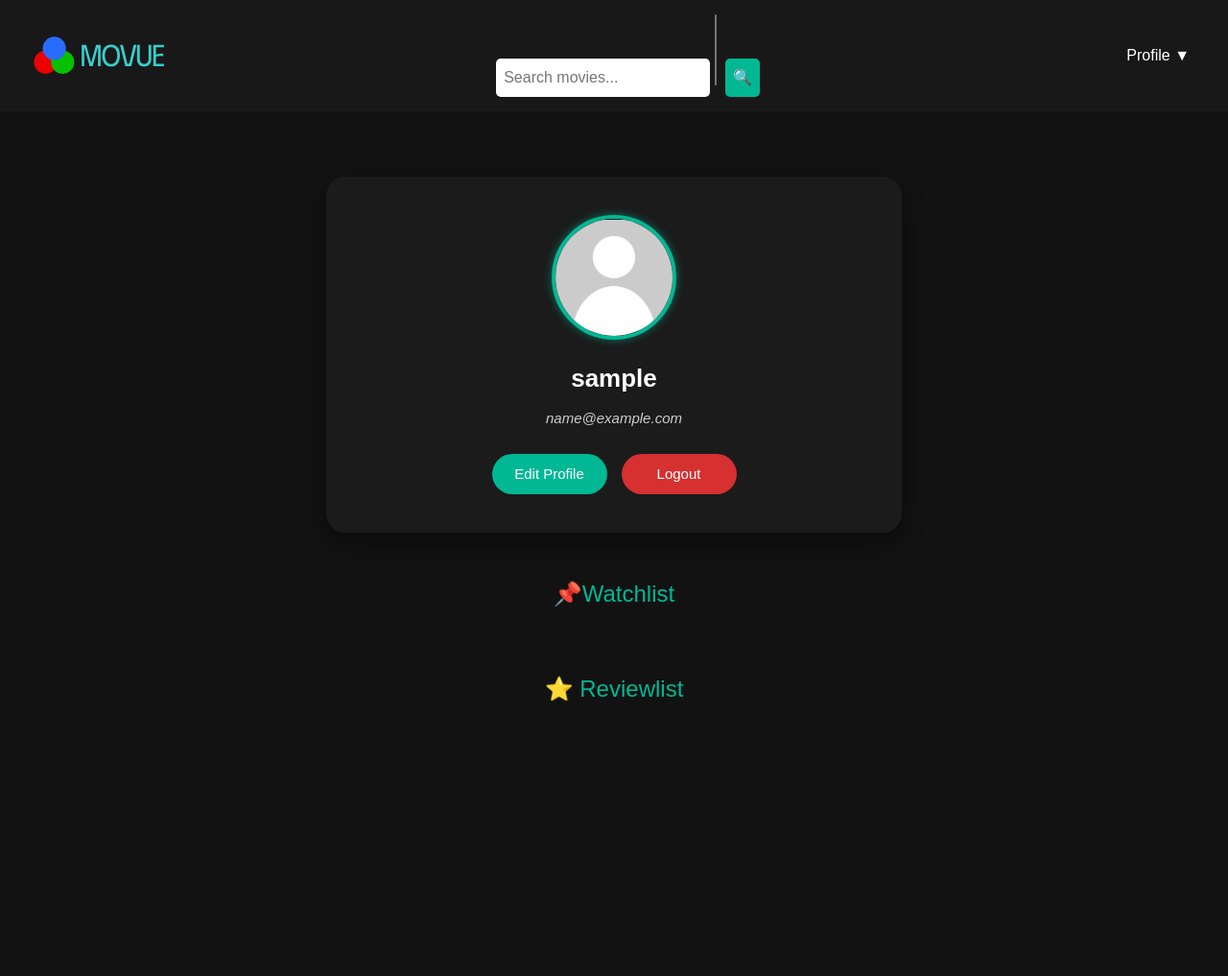
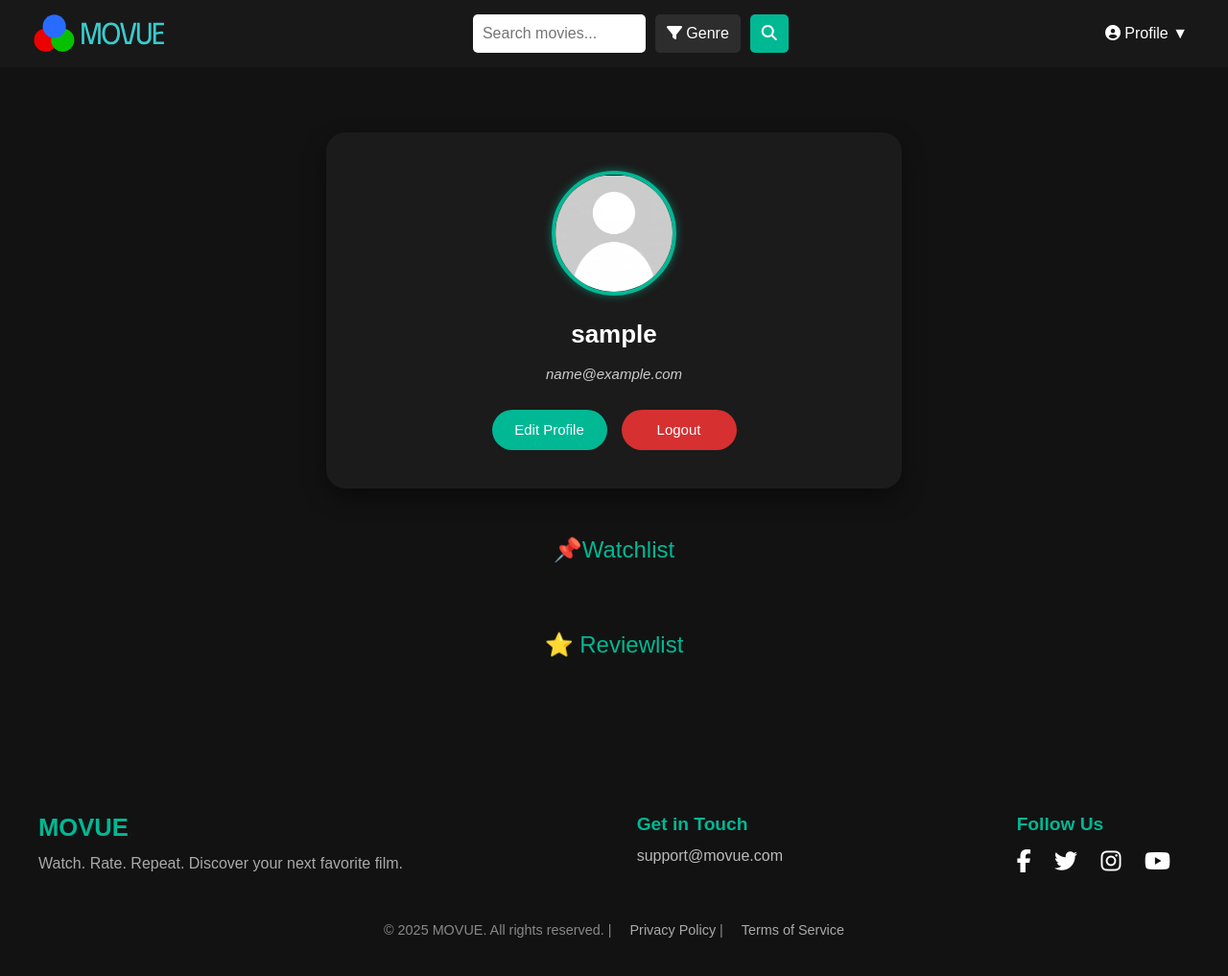
Before and after one commit to harrree/StarShip, a Django app: page /watchlist/ in a window 1280 px wide. Shown: the whole page at 96% size. Before the commit the page ends 731 px from the top, so only its background shows below. Run offline with Django 5.2, Linux system fonts and the light colour scheme; the visitor is signed in with stand-in values (Sample User, id 1); data comes from the database, SQL or seed files in the repository.

Commit message:
footer, and other aesthetics done

```diff
--- a/MovueProject/MovueApp/static/css/footer.css
+++ b/MovueProject/MovueApp/static/css/footer.css
@@ -1,89 +1,111 @@
-
-
-
-/* Footer Styles */
-.footer {
+/* ========== Enhanced and Functional Footer Styling ========== */
+.site-footer {
     background-color: #121212;
-    color: #ffcc00;
-    padding: 20px 0;
-    border-top: 2px solid #ffcc00;
-    font-family: 'Poppins', sans-serif;
-    position:fixed;
-    bottom: 0;
-    width: 100%;
+    color: white;
+    font-family: 'Arial', sans-serif;
+    padding: 40px 20px 20px;
+    font-size: 1rem;
+    margin-top: 80px;
+    position: relative;
 }
 
-.footer h5 {
-    font-weight: 600;
-    text-transform: uppercase;
-    margin-bottom: 15px;
+.site-footer .footer-container {
+    display: flex;
+    justify-content: space-between;
+    flex-wrap: wrap;
+    align-items: flex-start;
+    max-width: 1200px;
+    margin: 0 auto;
+    gap: 40px;
 }
 
-/* Quick Links */
-.footer-links {
-    list-style: none;
-    padding: 0;
+/* Branding Section */
+.site-footer .footer-branding h2 {
+    color: #00b894;
+    font-size: 1.6rem;
+    margin-bottom: 10px;
+    font-weight: bold;
 }
 
-.footer-links li {
-    margin-bottom: 8px;
+.site-footer .footer-branding p {
+    color: #aaa;
+    font-size: 1rem;
+    line-height: 1.6;
+    margin-top: 5px;
 }
 
-.footer-links a {
-    color: #fff;
-    text-decoration: none;
-    transition: color 0.3s ease-in-out;
+/* Contact Section */
+.site-footer .footer-contact h3 {
+    margin-bottom: 10px;
+    font-size: 1.2rem;
+    color: #00b894;
+    font-weight: 600;
 }
 
-.footer-links a:hover {
-    color: #ffcc00;
+.site-footer .footer-contact a {
+    color: #bbb;
+    text-decoration: none;
+    font-size: 1rem;
+    transition: color 0.3s ease;
 }
 
-/* Social Icons */
-.social-icons a {
-    color: #fff;
-    font-size: 22px;
-    margin: 0 10px;
-    transition: transform 0.3s ease, color 0.3s ease;
+.site-footer .footer-contact a:hover {
+    color: #00b894;
 }
 
-.social-icons a:hover {
-    transform: scale(1.2);
-    color: #ffcc00;
+/* Social Section */
+.site-footer .footer-social h3 {
+    margin-bottom: 10px;
+    font-size: 1.2rem;
+    color: #00b894;
+    font-weight: 600;
 }
 
-/* Back to Top Button */
-#backToTop {
-    background-color: #ffcc00;
-    border: none;
-    color: #121212;
-    font-weight: bold;
-    padding: 8px 15px;
-    cursor: pointer;
-    border-radius: 5px;
-    transition: background 0.3s ease-in-out;
+.site-footer .social-icons a {
+    color: white;
+    font-size: 1.5rem;
+    margin-right: 20px;
+    transition: color 0.3s ease;
 }
 
-#backToTop:hover {
-    background-color: #ffdd44;
+.site-footer .social-icons a:hover {
+    color: #00b894;
 }
 
-/* Copyright */
-.copyright {
-    font-size: 14px;
-    color: #ccc;
-    margin-top: 10px;
+/* Footer Bottom */
+.site-footer .footer-bottom {
+    text-align: center;
+    margin-top: 30px;
+    font-size: 0.9rem;
+    color: #888;
 }
 
-/* Responsive */
+.site-footer .footer-bottom .footer-link {
+    color: #aaa;
+    text-decoration: none;
+    margin-left: 15px;
+}
+
+.site-footer .footer-bottom .footer-link:hover {
+    color: #00b894;
+}
+
+/* Responsive Styles */
 @media (max-width: 768px) {
-    .footer {
+    .site-footer .footer-container {
+        flex-direction: column;
+        align-items: center;
         text-align: center;
     }
-    .social-icons {
-        margin-top: 10px;
+
+    .site-footer .footer-contact,
+    .site-footer .footer-social,
+    .site-footer .footer-branding {
+        width: 100%;
+        max-width: 350px;
     }
-    .text-end {
-        text-align: center !important;
+
+    .site-footer .social-icons a {
+        margin: 0 12px;
     }
 }
--- a/MovueProject/MovueApp/static/css/header.css
+++ b/MovueProject/MovueApp/static/css/header.css
@@ -1,112 +1,190 @@
-/* Basic Styling */
-body {
-    margin: 0;
+/* Scoped Header Styling */
+header {
     font-family: Arial, sans-serif;
+    z-index: 1000;
 }
 
-/* Navbar Styling */
-.navbar {
+header .navbar {
     display: flex;
     justify-content: space-between;
     align-items: center;
     background: #181818;
     padding: 15px 30px;
     color: white;
+    flex-wrap: wrap;
 }
 
-/* Logo Styling */
-.logo img {
+/* Logo */
+header .logo img {
     height: 40px;
-    vertical-align: middle;
 }
 
 /* Search Bar */
-.search-bar {
+header .search-bar {
+    display: flex;
+    flex-direction: column;
+    align-items: flex-start;
+    position: relative;
+    gap: 10px;
+}
+
+header .search-form {
     display: flex;
     align-items: center;
+    flex-wrap: wrap;
+    gap: 10px;
 }
 
-.search-bar input {
-    padding: 8px;
+header .search-bar input[type="text"] {
+    padding: 8px 10px;
     border: none;
     border-radius: 5px;
     outline: none;
+    width: 180px;
 }
 
-.search-bar button {
+header .search-bar button {
     background: #00b894;
     border: none;
-    padding: 8px;
-    margin-left: 5px;
+    padding: 8px 12px;
     cursor: pointer;
     border-radius: 5px;
+    color: white;
+    font-size: 1rem;
+}
+
+header .search-message {
+    margin: 0;
+    color: #ff7675;
+    font-size: 0.9rem;
+}
+
+/* Genre Dropdown */
+.genre-dropdown {
+    position: relative;
+}
+
+#genre-btn {
+    background: #2d2d2d;
+    color: white;
+    padding: 8px 12px;
+    border: none;
+    border-radius: 5px;
+    cursor: pointer;
+}
+
+.genre-menu {
+    display: none;
+    position: absolute;
+    top: 40px;
+    left: 0;
+    background: #2d2d2d;
+    border-radius: 5px;
+    padding: 10px;
+    z-index: 100;
+    max-height: 200px;
+    overflow-y: auto;
+    box-shadow: 0 2px 8px rgba(0,0,0,0.5);
+}
+
+.genre-menu label {
+    display: block;
+    color: white;
+    margin: 5px 0;
+}
+
+.genre-menu.show {
+    display: block;
 }
 
 /* Navigation Links */
-.nav-links {
+header .nav-links {
     display: flex;
     align-items: center;
+    gap: 10px;
 }
 
-.nav-links a {
+header .nav-links a {
     color: white;
     text-decoration: none;
-    margin-left: 15px;
-    padding: 10px;
+    padding: 8px 12px;
     border-radius: 5px;
-    transition: 0.3s;
+    transition: background 0.3s;
 }
 
-.nav-links a:hover {
+header .nav-links a:hover {
     background: #00b894;
 }
 
 /* Profile Dropdown */
-.profile-dropdown {
+header .profile-dropdown {
     position: relative;
-    display: inline-block;
-    margin-left: 30px;
 }
 
-.profile-btn {
+header .profile-btn {
     background: none;
     color: white;
     border: none;
     cursor: pointer;
     font-size: 1rem;
-    padding: 10px;
+    padding: 8px 12px;
     transition: background 0.3s;
 }
 
-.profile-btn:hover {
+header .profile-btn:hover {
     background: #00b894;
     border-radius: 5px;
 }
 
-/* Hide dropdown initially */
-.dropdown-content {
+header .dropdown-content {
     display: none;
     position: absolute;
     background: #2d2d2d;
-    min-width: 150px;
-    box-shadow: 0px 4px 8px rgba(0, 0, 0, 0.3);
+    min-width: 160px;
+    right: 0;
     border-radius: 5px;
-    right: 0;
+    box-shadow: 0 2px 8px rgba(0,0,0,0.3);
+    z-index: 200;
 }
 
-/* Show dropdown when 'show' class is added */
-.dropdown-content.show {
+header .dropdown-content.show {
     display: block;
 }
 
-.dropdown-content a {
-    display: block;
+header .dropdown-content a {
     color: white;
     padding: 10px;
+    display: block;
     text-decoration: none;
-    transition: 0.3s;
 }
 
-.dropdown-content a:hover {
+header .dropdown-content a:hover {
     background: #00b894;
 }
+
+/* Auth Buttons */
+.auth-btn {
+    background: #2d2d2d;
+    padding: 8px 12px;
+    border-radius: 5px;
+}
+
+.auth-btn:hover {
+    background: #00b894;
+}
+
+/* Responsive */
+@media (max-width: 768px) {
+    header .navbar {
+        flex-direction: column;
+        align-items: flex-start;
+    }
+
+    header .search-form {
+        width: 100%;
+    }
+
+    header .search-bar input[type="text"] {
+        width: 100%;
+    }
+}
--- a/MovueProject/MovueApp/static/js/header.js
+++ b/MovueProject/MovueApp/static/js/header.js
@@ -1,16 +1,30 @@
 document.addEventListener("DOMContentLoaded", function () {
     const profileBtn = document.getElementById("profile-btn");
     const dropdownContent = document.getElementById("dropdown-content");
+    const genreBtn = document.getElementById("genre-btn");
+    const genreMenu = document.getElementById("genre-menu");
 
-    // Toggle dropdown on click
-    profileBtn.addEventListener("click", function () {
+    // Toggle profile dropdown
+    profileBtn?.addEventListener("click", function (e) {
+        e.stopPropagation();
         dropdownContent.classList.toggle("show");
+        genreMenu?.classList.remove("show");
     });
 
-    // Close dropdown if clicked outside
+    // Toggle genre dropdown
+    genreBtn?.addEventListener("click", function (e) {
+        e.stopPropagation();
+        genreMenu.classList.toggle("show");
+        dropdownContent?.classList.remove("show");
+    });
+
+    // Close all dropdowns on outside click
     document.addEventListener("click", function (event) {
-        if (!profileBtn.contains(event.target) && !dropdownContent.contains(event.target)) {
-            dropdownContent.classList.remove("show");
+        if (!profileBtn?.contains(event.target)) {
+            dropdownContent?.classList.remove("show");
+        }
+        if (!genreBtn?.contains(event.target)) {
+            genreMenu?.classList.remove("show");
         }
     });
 });
--- a/MovueProject/MovueApp/templates/footer.html
+++ b/MovueProject/MovueApp/templates/footer.html
@@ -1,62 +1,35 @@
 {% load static %}
-<!DOCTYPE html>
-<html lang="en">
-<head>
-    <meta charset="UTF-8">
-    <meta name="viewport" content="width=device-width, initial-scale=1.0">
-    <title>Footer</title>
+<footer class="site-footer">
+    <div class="footer-container">
+        <!-- Branding & Tagline -->
+        <div class="footer-branding">
+            <h2>MOVUE</h2>
+            <p>Watch. Rate. Repeat. Discover your next favorite film.</p>
+        </div>
 
-    <!-- FontAwesome for Icons -->
-    <link rel="stylesheet" href="https://cdnjs.cloudflare.com/ajax/libs/font-awesome/6.4.2/css/all.min.css">
+        <!-- Contact Info -->
+        <div class="footer-contact">
+            <h3>Get in Touch</h3>
+            <a href="mailto:support@movue.com">support@movue.com</a>
+        </div>
 
-    <!-- Bootstrap -->
-    <link rel="stylesheet" href="https://cdn.jsdelivr.net/npm/bootstrap@5.3.0/dist/css/bootstrap.min.css">
-
-    <!-- Custom Footer Styles -->
-    <link rel="stylesheet" href="{% static 'css/footer.css' %}">
-</head>
-<body>
-
-<footer class="footer">
-    <div class="container">
-        <div class="row">
-            <!-- Quick Links -->
-            <div class="col-md-4">
-                <h5>Quick Links</h5>
-                <ul class="footer-links">
-                    <li><a href="{% url 'movie_list' %}">Home</a></li>
-                    <li><a href="{% url 'userlogin' %}">About</a></li>
-                    <li><a href="{% url 'register' %}">Movies</a></li>
-                    <li><a href="{% url 'userlogout' %}">Contact</a></li>
-                </ul>
-            </div>
-
-            <!-- Social Media -->
-            <div class="col-md-4 text-center">
-                <h5>Follow Us</h5>
-                <div class="social-icons">
-                    <a href="https://facebook.com" target="_blank"><i class="fab fa-facebook"></i></a>
-                    <a href="https://twitter.com" target="_blank"><i class="fab fa-twitter"></i></a>
-                    <a href="https://instagram.com" target="_blank"><i class="fab fa-instagram"></i></a>
-                    <a href="https://youtube.com" target="_blank"><i class="fab fa-youtube"></i></a>
-                </div>
-            </div>
-
-            <!-- Back to Top -->
-            <div class="col-md-4 text-end">
-                <button id="backToTop" class="btn btn-warning">Back to Top</button>
-                <p class="copyright">© 2025 MovieReview. All Rights Reserved.</p>
+        <!-- Social Media -->
+        <div class="footer-social">
+            <h3>Follow Us</h3>
+            <div class="social-icons">
+                <a href="#" aria-label="Facebook"><i class="fab fa-facebook-f"></i></a>
+                <a href="#" aria-label="Twitter"><i class="fab fa-twitter"></i></a>
+                <a href="#" aria-label="Instagram"><i class="fab fa-instagram"></i></a>
+                <a href="#" aria-label="YouTube"><i class="fab fa-youtube"></i></a>
             </div>
         </div>
     </div>
+
+    <!-- Footer Bottom Line -->
+    <div class="footer-bottom">
+        <p>&copy; 2025 MOVUE. All rights reserved. | <a href="{% url 'userlogin' %}" class="footer-link">Privacy Policy</a> | <a href="{% url 'userlogin' %}" class="footer-link">Terms of Service</a></p>
+    </div>
 </footer>
 
-<!-- Back to Top Script -->
-<script>
-    document.getElementById("backToTop").addEventListener("click", function() {
-        window.scrollTo({ top: 0, behavior: 'smooth' });
-    });
-</script>
-
-</body>
-</html>
+<!-- Font Awesome CDN -->
+<link rel="stylesheet" href="https://cdnjs.cloudflare.com/ajax/libs/font-awesome/6.5.0/css/all.min.css">
--- a/MovueProject/MovueApp/templates/header.html
+++ b/MovueProject/MovueApp/templates/header.html
@@ -6,12 +6,13 @@
     <meta name="viewport" content="width=device-width, initial-scale=1.0">
     <title>Letterboxd Style Header</title>
     <link rel="stylesheet" href="{% static 'css/header.css' %}">
+    <link rel="stylesheet" href="https://cdnjs.cloudflare.com/ajax/libs/font-awesome/6.5.0/css/all.min.css">
     <script defer src="{% static 'js/header.js' %}"></script>
 </head>
 <body>
 <header>
     <nav class="navbar">
-            <!-- Logo Section -->
+        <!-- Logo -->
         <div class="logo">
             <a href="{% url 'movie_list' %}">
                 <img src="{% static 'images/logo2.svg' %}" alt="MOVUE Logo">
@@ -20,44 +21,48 @@
 
         <!-- Search Bar -->
         <div class="search-bar">
-                <form action="{% url 'search' %}" method="get">
+            <form action="{% url 'search' %}" method="get" class="search-form">
                 {% csrf_token %}
                 <input type="text" name="search" placeholder="Search movies...">
-                    <select name="genre[]" multiple>
+
+                <!-- Genre Dropdown -->
+                <div class="genre-dropdown">
+                    <button type="button" id="genre-btn"><i class="fas fa-filter"></i> Genre</button>
+                    <div class="genre-menu" id="genre-menu">
                         {% for gen in genres %}
-                <option value="{{ gen.genreid }}"
-                    {% if gen.genreid|stringformat:"s" in selected_genres %}selected{% endif %}>
+                            <label>
+                                <input type="checkbox" name="genre[]" value="{{ gen.genreid }}"
+                                {% if gen.genreid|stringformat:"s" in selected_genres %}checked{% endif %}>
                                 {{ gen.name }}
-                </option>
+                            </label>
                         {% endfor %}
-        </select>
+                    </div>
+                </div>
 
-                    <button id="search-btn" name="searchbtn" type="submit">🔍</button>
+                <button id="search-btn" name="searchbtn" type="submit"><i class="fas fa-search"></i></button>
+            </form>
             {% if messages %}
                 {% for message in messages %}
-                    <p>{{message}}</p>
+                    <p class="search-message">{{ message }}</p>
                 {% endfor %}
             {% endif %}
-
-                </form>
         </div>
 
         <!-- Navigation Links -->
         <div class="nav-links">
             {% if user.is_authenticated %}
-                    <!-- Profile Dropdown -->
                 <div class="profile-dropdown">
-                        <button class="profile-btn" id="profile-btn">Profile ▼</button>
+                    <button class="profile-btn" id="profile-btn">
+                        <i class="fas fa-user-circle"></i> Profile ▼
+                    </button>
                     <div class="dropdown-content" id="dropdown-content">
-                             <a href="{% url 'userlogout' %}">Logout</a>
-                             <a href="{% url 'profile' %}">View Profile</a>
-
-
+                        <a href="{% url 'profile' %}"><i class="fas fa-user"></i> View Profile</a>
+                        <a href="{% url 'userlogout' %}"><i class="fas fa-sign-out-alt"></i> Logout</a>
                     </div>
                 </div>
             {% else %}
-                    <a href="{% url 'userlogin' %}" class="auth-btn">Login</a>
-                    <a href="{% url 'register' %}" class="auth-btn">Register</a>
+                <a href="{% url 'userlogin' %}" class="auth-btn"><i class="fas fa-sign-in-alt"></i> Login</a>
+                <a href="{% url 'register' %}" class="auth-btn"><i class="fas fa-user-plus"></i> Register</a>
             {% endif %}
         </div>
     </nav>
--- a/MovueProject/MovueApp/templates/profile.html
+++ b/MovueProject/MovueApp/templates/profile.html
@@ -10,6 +10,7 @@
     <!-- Bootstrap CSS -->
     <link rel="stylesheet" href="https://cdn.jsdelivr.net/npm/bootstrap@5.3.0/dist/css/bootstrap.min.css">
     <link rel="stylesheet" href="{% static 'css/profile.css' %}">
+    <link rel="stylesheet" href="{% static 'css/footer.css' %}">
     <script defer src="{% static 'js/profile.js' %}"></script>
 </head>
 
@@ -20,10 +21,8 @@
     <div class="container mt-5">
         <!-- Profile Section -->
         <div class="profile-card">
-
             {% if pict.profile_picture %}
             <img src="{{ pict.profile_picture.url }}" alt="Profile Picture" class="profile-pic">
-
             {% else %}
             <img src="{% static 'images/dp.png' %}" alt="Profile Picture" class="profile-pic">
             {% endif %}
@@ -92,8 +91,6 @@
 
                 <label>Profile Picture:</label>
                 <input type="file" name="profile_picture" accept="image/* " onchange="previewImage(event)">
-                <!-- <img id="preview" src="{% if pict.profile_picture %}{{ pict.profile_picture.url }}{% else %}{% static 'images/dp.png' %}{% endif %}" alt="Profile Picture Preview" class="preview-img"> -->
-
 
                 <label>Bio:</label>
                 <input name="bio" placeholder="Tell us about yourself..." type="text" value="{{ pict.bio }}">
@@ -104,6 +101,9 @@
         </div>
     </div>
 
+    <!-- Footer -->
+    {% include 'footer.html' %}
+
     <!-- Bootstrap JS -->
     <script src="https://cdn.jsdelivr.net/npm/bootstrap@5.3.0/dist/js/bootstrap.bundle.min.js"></script>
 </body>
```
Also changed, not shown: MovueProject/MovueApp/static/js/footer.js (added, +7 -0 lines), MovueProject/MovueApp/templates/index.html (+4 -3 lines), MovueProject/MovueApp/templates/login.html (+9 -8 lines), MovueProject/MovueApp/templates/movie_list.html (+8 -6 lines), MovueProject/MovueApp/templates/register.html (+9 -10 lines). Lines whose indentation alone changed are shown as unchanged.
